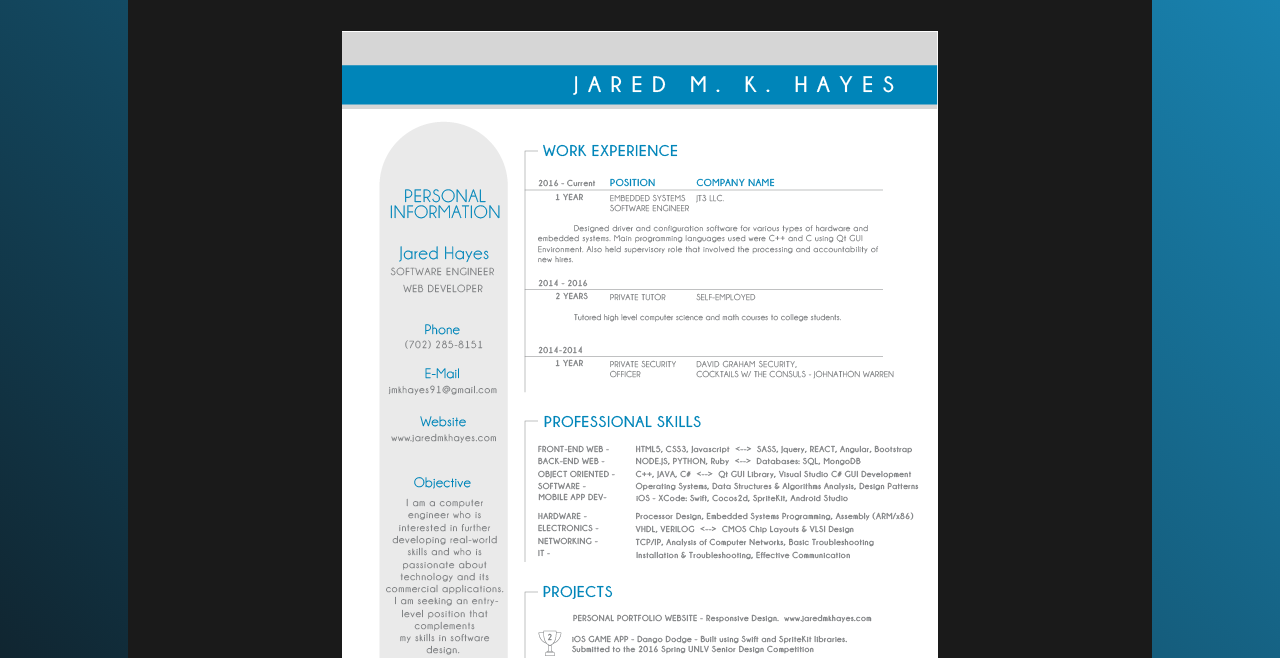
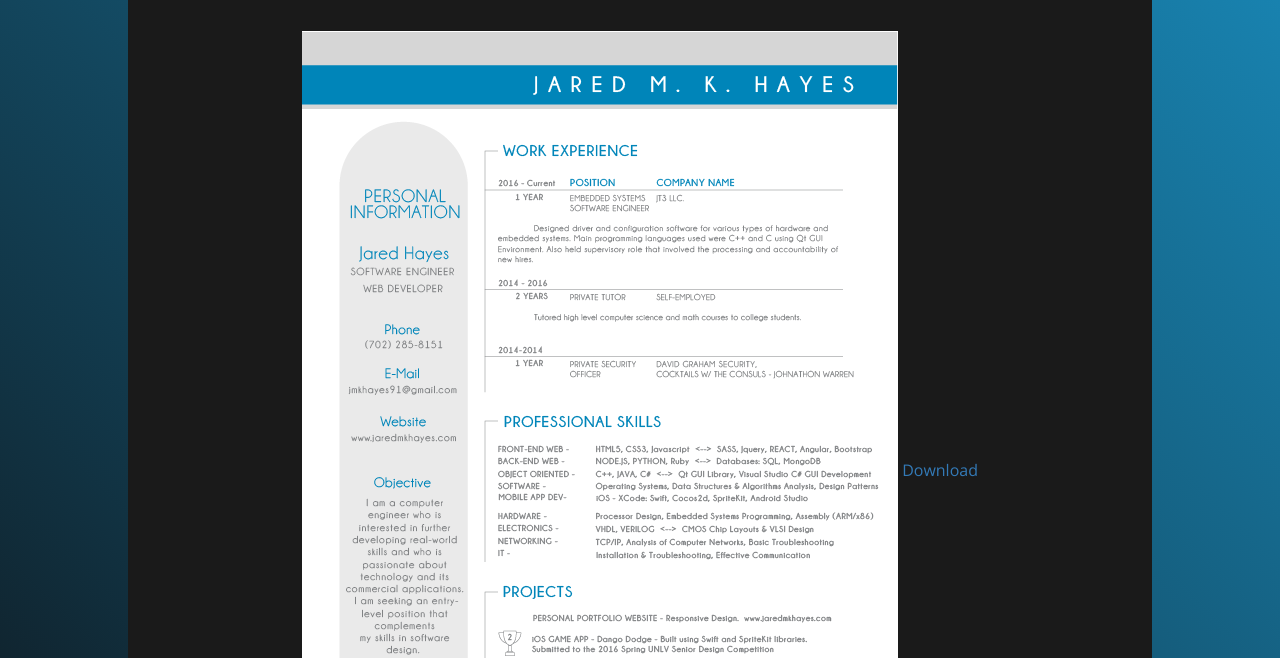
Before and after one commit to Hoshiru/Hoshiru.github.io, a plain HTML site: page html/resume.html in a window 1280 px wide. Shown: the part 167-825 px from the top of the page. Drawn offline with nearby package versions, Linux system fonts and the light colour scheme.

Commit message:
Resume DL Link

```diff
--- a/html/resume.html
+++ b/html/resume.html
@@ -58,6 +58,7 @@
                 <h1>Resume</h1>
                 <section class="resume" id="res">
                     <img id="contactPic" src="/images/JH-CV.png" alt="profile"/>
+                    <a class="download" src="/images/JaredHayesCV.pdf">Download</a>
                 </section>
              </div>
         </main>
```
